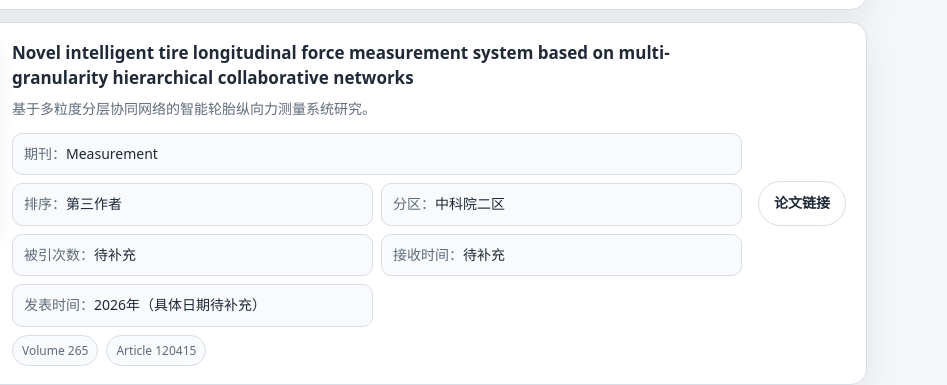
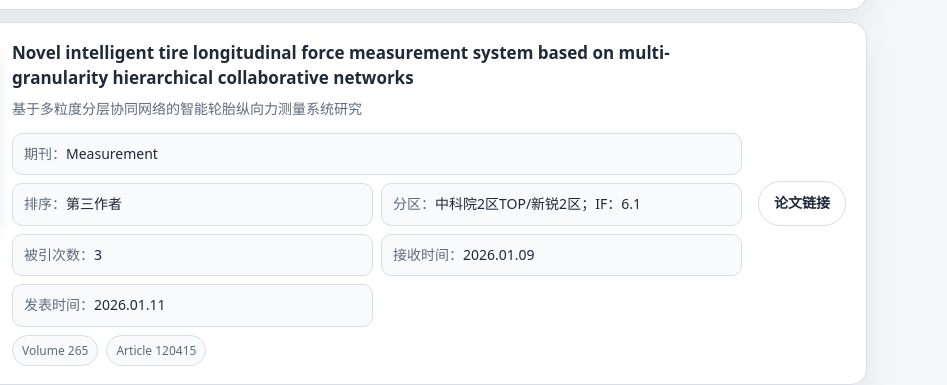
Before and after one commit to XuJun1212-FZU/XuJun1212-FZU.github.io, a plain HTML site: page index.html in a window 1280 px wide. Shown: the part 1771-2156 px from the top of the page, 333-1280 px from the left. Drawn offline with Linux system fonts and the light colour scheme.

Commit message:
Update Measurement paper classification, citations and publication dates

```diff
--- a/index.html
+++ b/index.html
@@ -1316,14 +1316,14 @@
                         </div>
                         <div class="pub-main">
                             <h3 class="pub-title">Novel intelligent tire longitudinal force measurement system based on multi-granularity hierarchical collaborative networks</h3>
-                            <p class="pub-text">基于多粒度分层协同网络的智能轮胎纵向力测量系统研究。</p>
+                            <p class="pub-text">基于多粒度分层协同网络的智能轮胎纵向力测量系统研究</p>
                             <dl class="pub-details" aria-label="论文信息">
                                 <div class="pub-detail pub-detail-journal"><dt>期刊：</dt><dd>Measurement</dd></div>
                                 <div class="pub-detail"><dt>排序：</dt><dd>第三作者</dd></div>
-                                <div class="pub-detail"><dt>分区：</dt><dd>中科院二区</dd></div>
-                                <div class="pub-detail"><dt>被引次数：</dt><dd>待补充</dd></div>
-                                <div class="pub-detail"><dt>接收时间：</dt><dd>待补充</dd></div>
-                                <div class="pub-detail"><dt>发表时间：</dt><dd>2026年（具体日期待补充）</dd></div>
+                                <div class="pub-detail"><dt>分区：</dt><dd>中科院2区TOP/新锐2区；IF：6.1</dd></div>
+                                <div class="pub-detail"><dt>被引次数：</dt><dd>3</dd></div>
+                                <div class="pub-detail"><dt>接收时间：</dt><dd>2026.01.09</dd></div>
+                                <div class="pub-detail"><dt>发表时间：</dt><dd>2026.01.11</dd></div>
                             </dl>
                             <div class="pub-meta">
                                 <span class="meta-tag">Volume 265</span>
```
